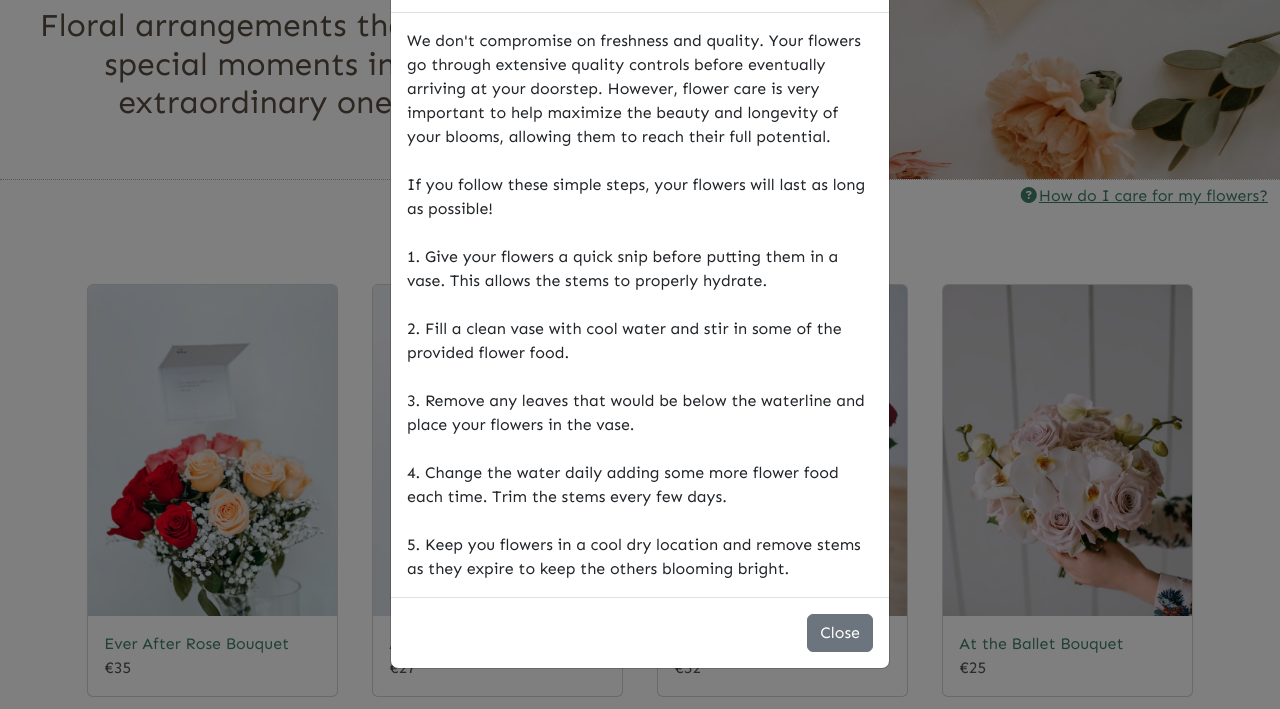
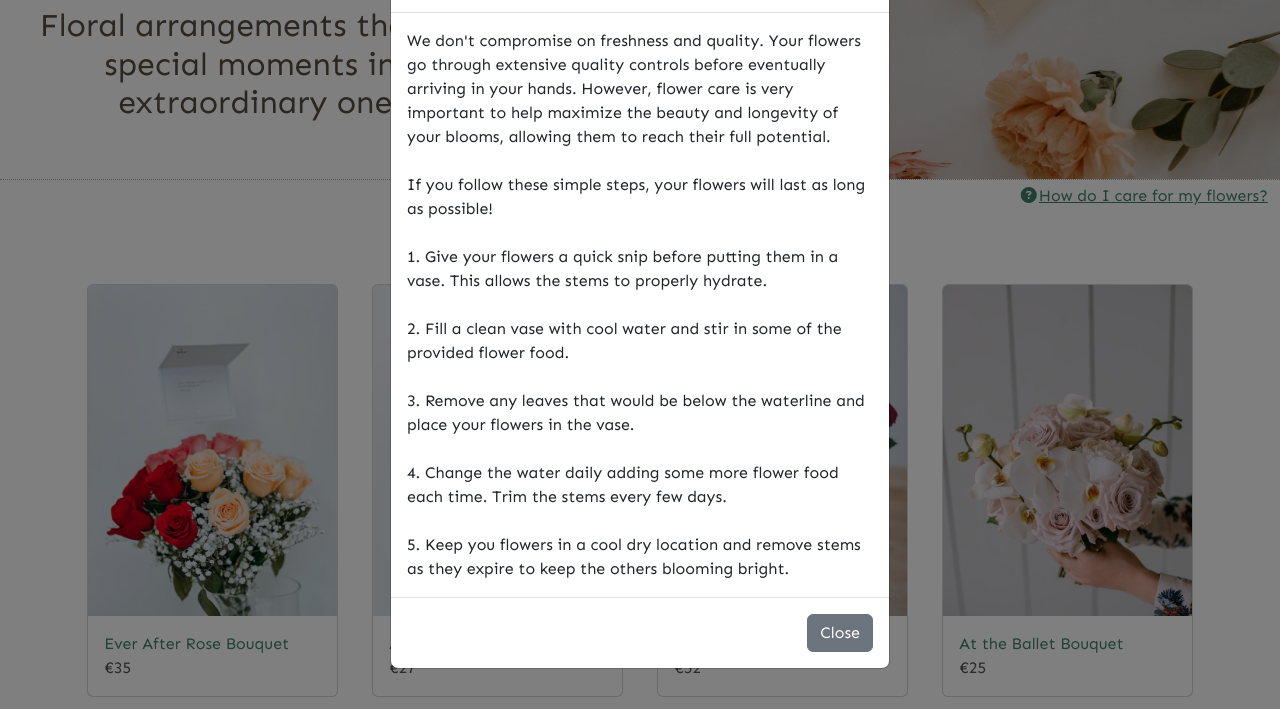
Before and after one commit to nevenadjo/Fiore-Rose, a plain HTML site: page bouquets.html in a window 1280 px wide. Both pictures are taken after a click on the button "How do I care for my flowers?". Shown: the part 91-800 px from the top of the page. Drawn offline with nearby package versions, Linux system fonts and the light colour scheme; a web font is replaced by a local one.

Commit message:
Update bouquets.html

```diff
--- a/bouquets.html
+++ b/bouquets.html
@@ -93,7 +93,7 @@
                             <button type="button" class="btn-close" data-bs-dismiss="modal" aria-label="Close"></button>
                             </div>
                             <div class="modal-body">
-                                We don't compromise on freshness and quality. Your flowers go through extensive quality controls before eventually arriving at your doorstep. However, flower care is very important to help maximize the beauty and longevity of your blooms, allowing them to reach their full potential.
+                                We don't compromise on freshness and quality. Your flowers go through extensive quality controls before eventually arriving in your hands. However, flower care is very important to help maximize the beauty and longevity of your blooms, allowing them to reach their full potential.
                                 <br/><br/>
                                 If you follow these simple steps, your flowers will last as long as possible!
                                 <br/><br/>
```
